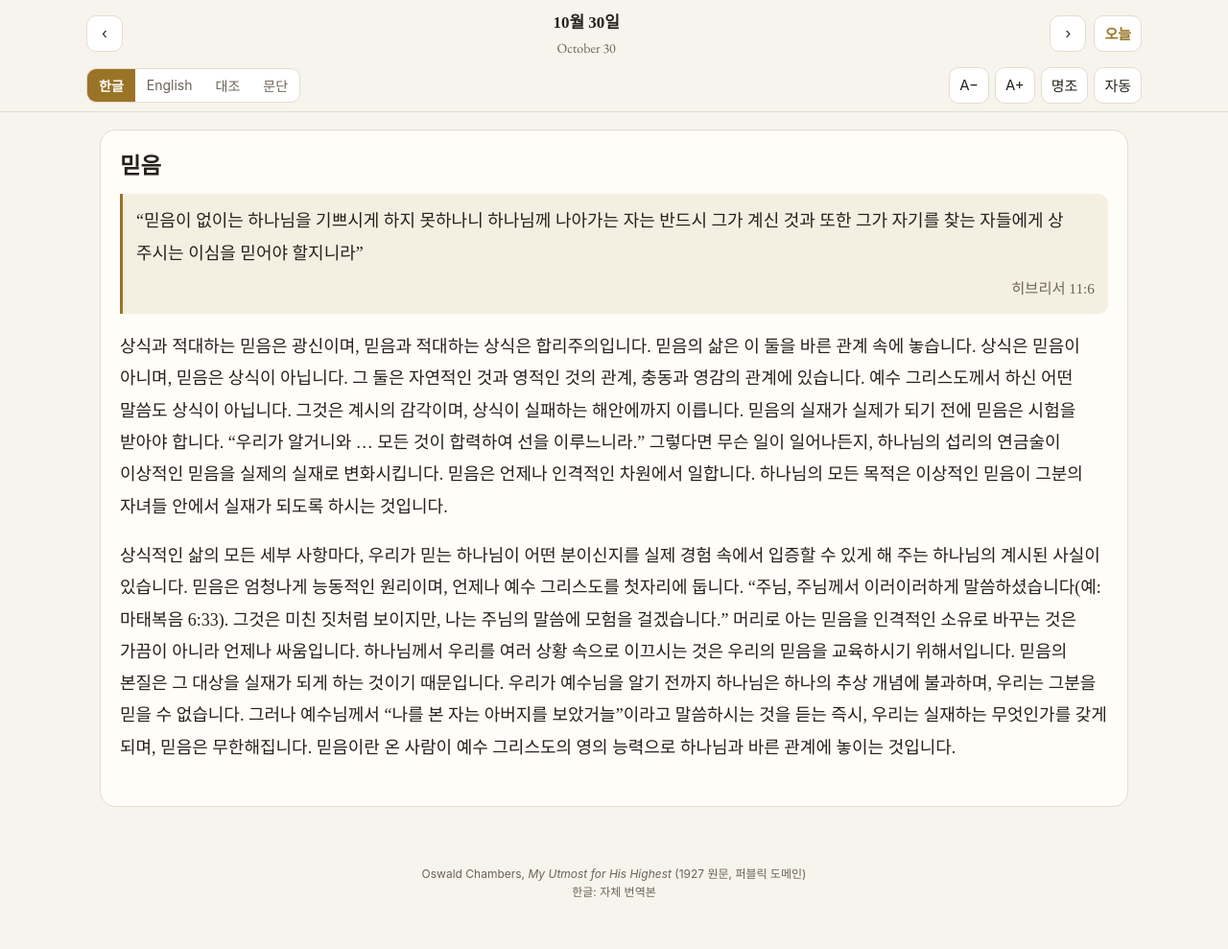
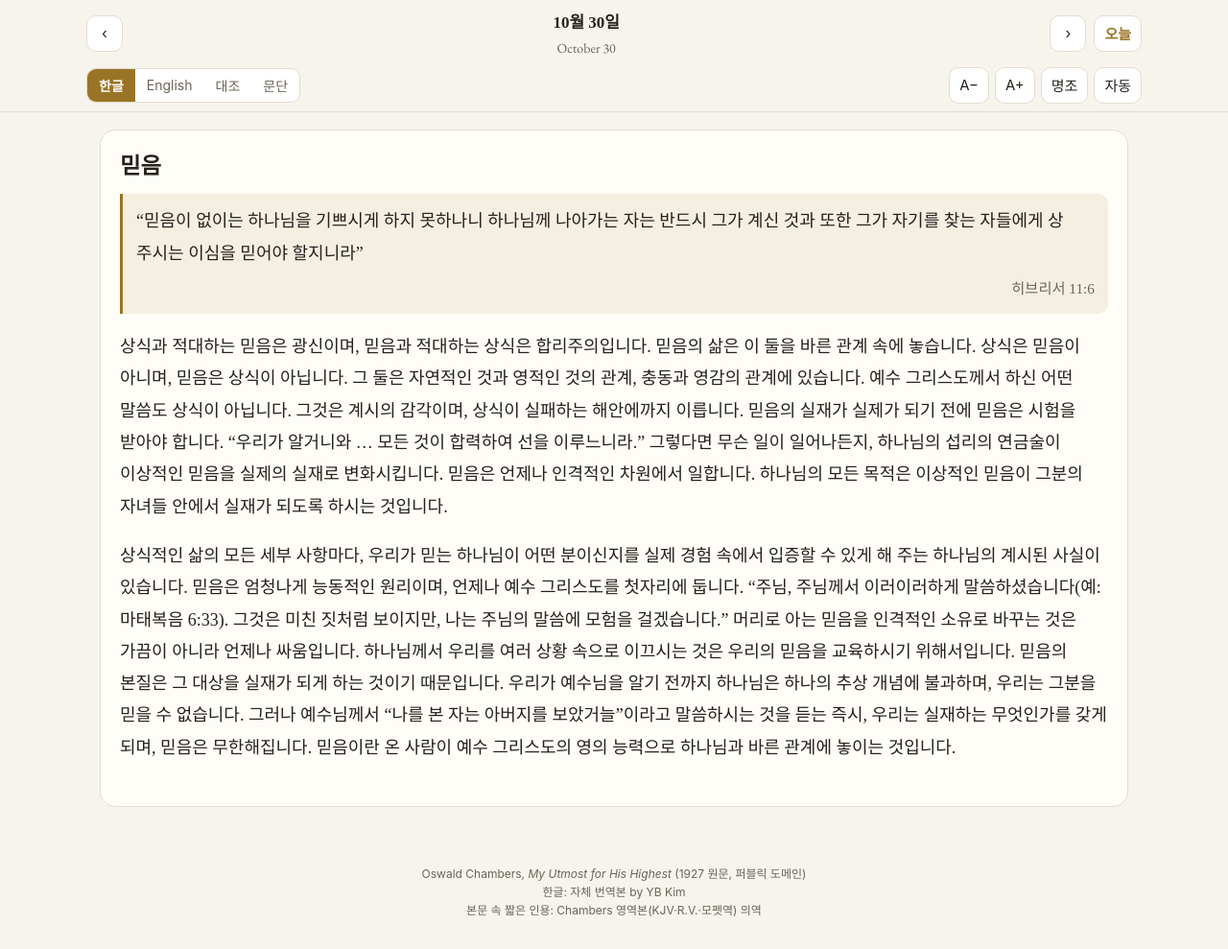
Before and after one commit to Youngbaekim/utmost, a plain HTML site: page index.html in a window 1280 px wide. Shown: the whole page at 96% size. Drawn offline with nearby package versions, Linux system fonts and the light colour scheme; a web font is replaced by a local one.

Commit message:
하단 출처 문구 수정

```diff
--- a/index.html
+++ b/index.html
@@ -135,7 +135,8 @@ footer{max-width:1100px;margin:0 auto;padding:0 14px 30px;font-size:12px;color:v
 <main><div class="card" id="card">불러오는 중…</div></main>
 <footer>
   Oswald Chambers, <i>My Utmost for His Highest</i> (1927 원문, 퍼블릭 도메인)<br>
-  한글: 자체 번역본
+  한글: 자체 번역본 by YB Kim<br>
+  본문 속 짧은 인용: Chambers 영역본(KJV·R.V.·모펫역) 의역
 </footer>
 <div class="toast" id="toast"><span>새 버전이 있습니다</span><button id="reload">새로고침</button></div>
 
--- a/sw.js
+++ b/sw.js
@@ -1,5 +1,5 @@
 // Utmost service worker — VERSION is bumped by deploy.ps1 on every deploy.
-const VERSION = '20261030-155005';
+const VERSION = '20261030-155950';
 const SHELL = 'utmost-shell-' + VERSION;
 const FONTS = 'utmost-fonts-v1';
 const ASSETS = ['./', './index.html', './manifest.json', './icon-192.png', './icon-512.png', './data/en.json', './data/ko.json'];
```
